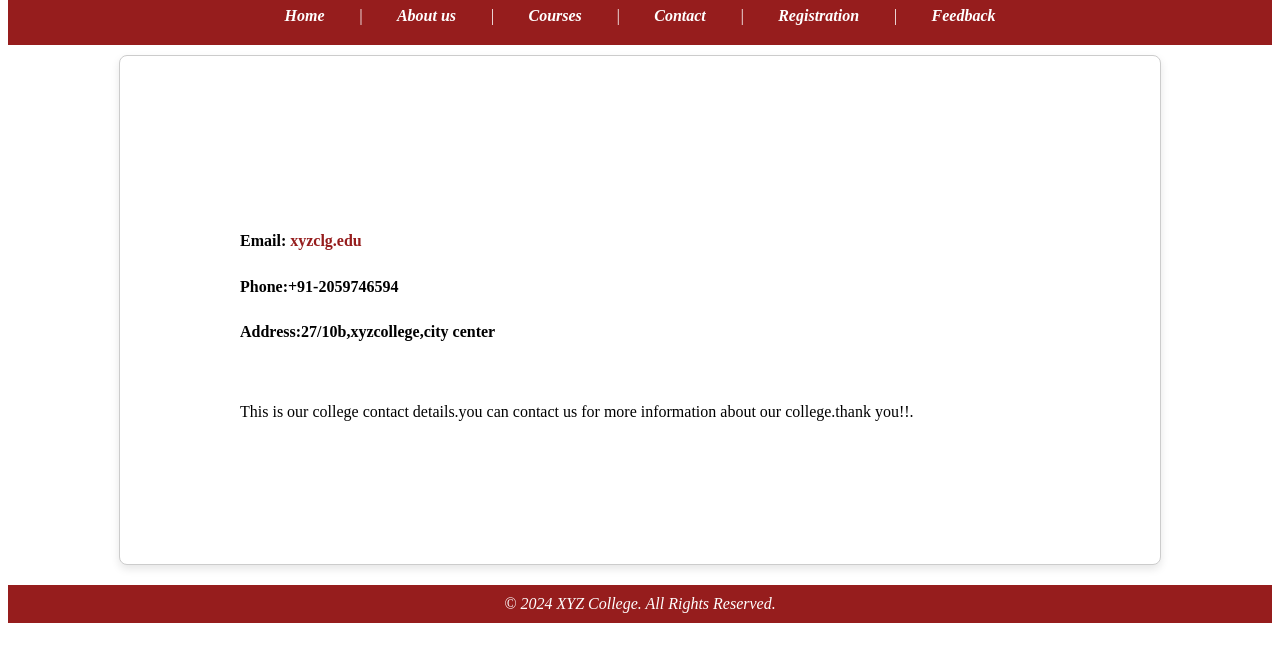
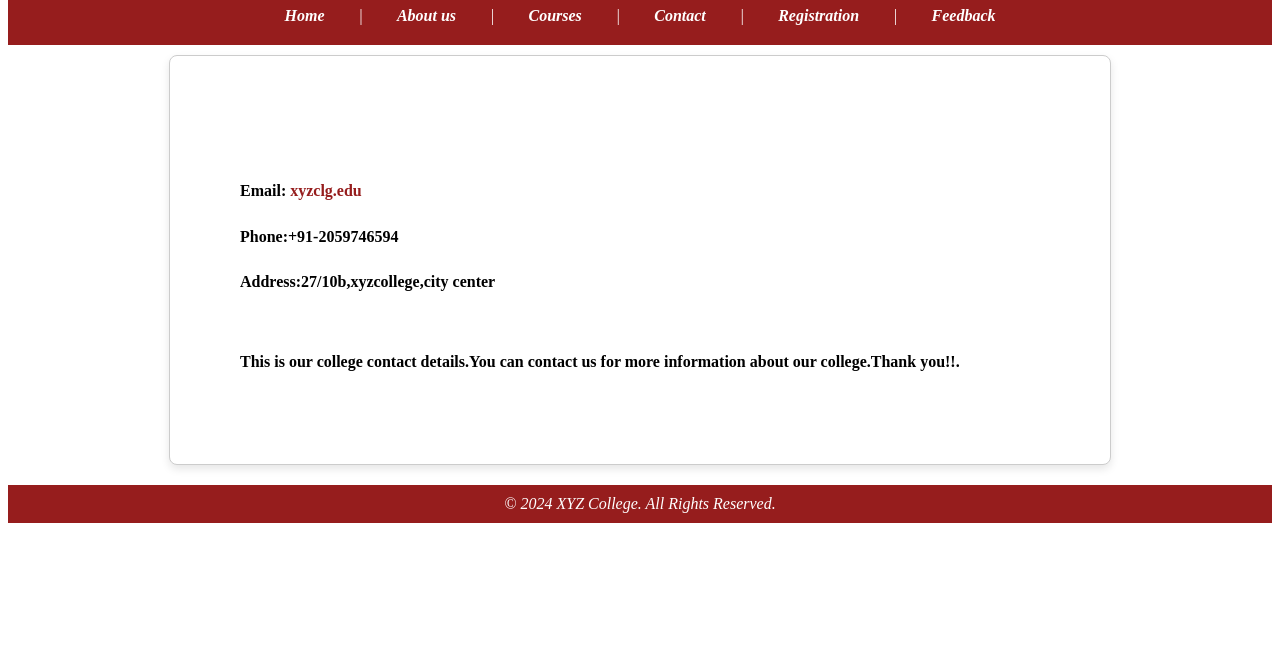
Before and after one commit to Arthithandavarayan/HTML-COLLEGE-WEBSITE, a plain HTML site: page contact.html in a window 1280 px wide. Shown: the part 168-830 px from the top of the page. After the commit the page ends 800 px from the top, so only its background shows below. Drawn offline with Linux system fonts and the light colour scheme.

Commit message:
first commit

```diff
--- a/contact.html
+++ b/contact.html
@@ -71,7 +71,7 @@
          main{
               max-width: 800px;
               margin:10px auto;
-              padding:120px;
+              padding:70px;
               border:1px solid#ccc;
               border-radius: 8px;
               box-shadow : 0 4px 8px rgba(0,0,0,0.1);
@@ -136,7 +136,7 @@
             <P><strong> Email: <a href="mailto:xyzclg.edu">xyzclg.edu</a></strong></P>
             <p><strong>Phone:+91-2059746594</strong></p>
             <p><strong>Address:27/10b,xyzcollege,city center</strong></p><br>
-            <p>This is our college contact details.you can contact us for more information about our college.thank you!!. </p>
+            <p><strong>This is our college contact details.You can contact us for more information about our college.Thank you!!. </strong></p>
         </main>
     <footer><p>&copy; 2024 XYZ College. All Rights Reserved.</p></footer><br><br><br><br>
 
```
